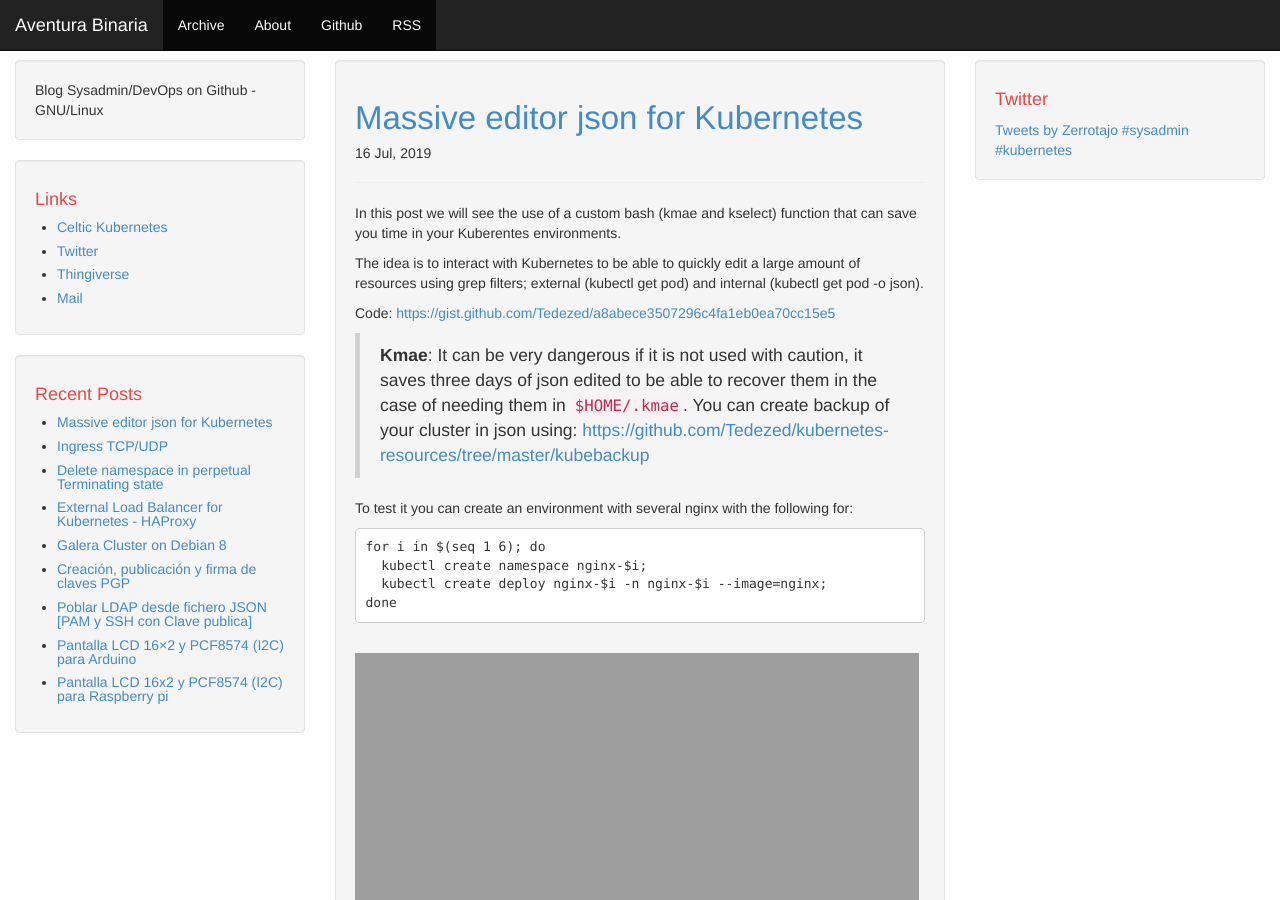
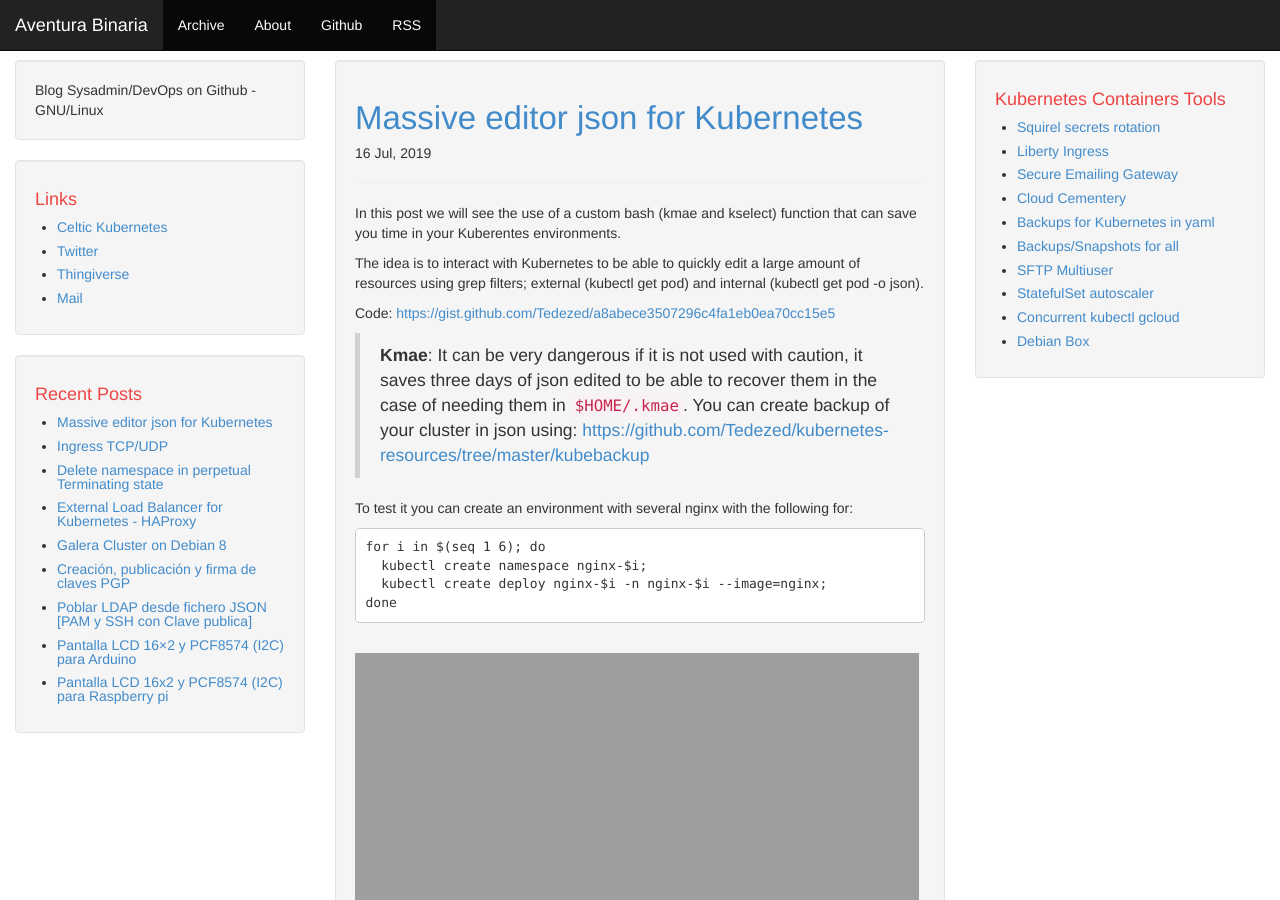
Before and after one commit to Tedezed/aventurabinaria.es, a Jekyll site: the page built from index.html, in a window 1280 px wide and 900 px high. Built offline with Jekyll 4.4.1, drawn with Linux system fonts in a browser that asks for light colours; the list of posts is cut into pages by our own code; comment, search, counter and statistics services are not loaded.

Commit message:
Update web

```diff
--- a/_includes/links-list.html
+++ b/_includes/links-list.html
@@ -1,6 +1,6 @@
 <h4>Links</h4>
 <ul>
-  <li><a href="https://www.aventurabinaria.es/Celtic-Kubernetes/HTML/1-Portada.html">Celtic Kubernetes</a></li>
+  <li><a href="http://tedezed.github.io/Celtic-Kubernetes/HTML">Celtic Kubernetes</a></li>
   <li><a href="https://twitter.com/zerrotajo">Twitter</a></li>
   <li><a href="https://www.thingiverse.com/tedezed/designs">Thingiverse</a></li>
   <li><a href="mailto:juanmanuel.torres@aventurabinaria.es">Mail</a></li>
--- a/_includes/sidebar2.html
+++ b/_includes/sidebar2.html
@@ -1,7 +1,20 @@
 <div class="sidebar well">
-    <h4>Twitter</h4>
+    <!--<h4>Twitter</h4>
     <a class="twitter-timeline" data-height="515" href="https://twitter.com/Zerrotajo?ref_src=twsrc%5Etfw">Tweets by Zerrotajo</a>
     <a href="https://twitter.com/intent/tweet?button_hashtag=sysadmin&ref_src=twsrc%5Etfw" class="twitter-hashtag-button" data-show-count="false">#sysadmin</a>
     <a href="https://twitter.com/intent/tweet?button_hashtag=kubernetes&ref_src=twsrc%5Etfw" class="twitter-hashtag-button" data-show-count="false">#kubernetes</a>
-    <script async src="https://platform.twitter.com/widgets.js" charset="utf-8"></script>
+    <script async src="https://platform.twitter.com/widgets.js" charset="utf-8"></script>-->
+<h4>Kubernetes Containers Tools</h4>
+  <ul>
+    <li><a href="https://github.com/Tedezed/kubernetes-containers-tools/tree/master/squirrel">Squirel secrets rotation</a></li>
+    <li><a href="https://github.com/Tedezed/kubernetes-containers-tools/tree/master/liberty">Liberty Ingress</a></li>
+    <li><a href="https://github.com/Tedezed/kubernetes-containers-tools/tree/master/secure_emailing">Secure Emailing Gateway</a></li>
+    <li><a href="https://github.com/Tedezed/kubernetes-containers-tools/tree/master/cloud-cementery/docker">Cloud Cementery</a></li>
+    <li><a href="https://github.com/Tedezed/kubernetes-containers-tools/tree/master/cron-backup-kubernetes">Backups for Kubernetes in yaml</a></li>
+    <li><a href="https://github.com/Tedezed/kubernetes-containers-tools/tree/master/backup-db-cron">Backups/Snapshots for all</a></li>
+    <li><a href="https://github.com/Tedezed/kubernetes-containers-tools/tree/master/sftp-multiuser">SFTP Multiuser</a></li>
+    <li><a href="https://github.com/Tedezed/kubernetes-containers-tools/tree/master/statefulset_autoscaler">StatefulSet autoscaler</a></li>
+    <li><a href="https://github.com/Tedezed/kubernetes-containers-tools/tree/master/tools/Kubernetes/concurrent-kubectl-gcloud">Concurrent kubectl gcloud</a></li>
+    <li><a href="https://github.com/Tedezed/kubernetes-containers-tools/tree/master/debian-box">Debian Box</a></li>
+  </ul>
 </div>
```
